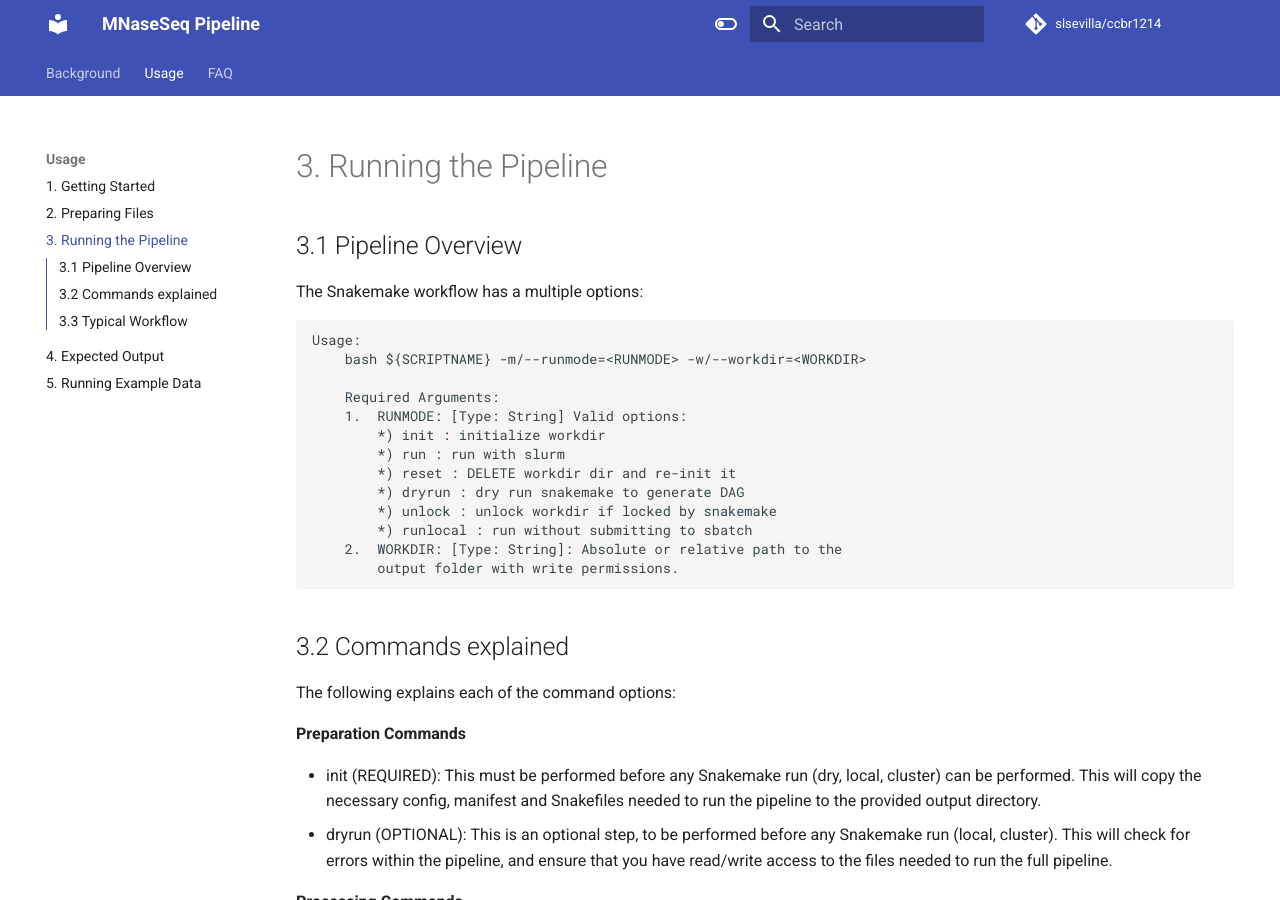
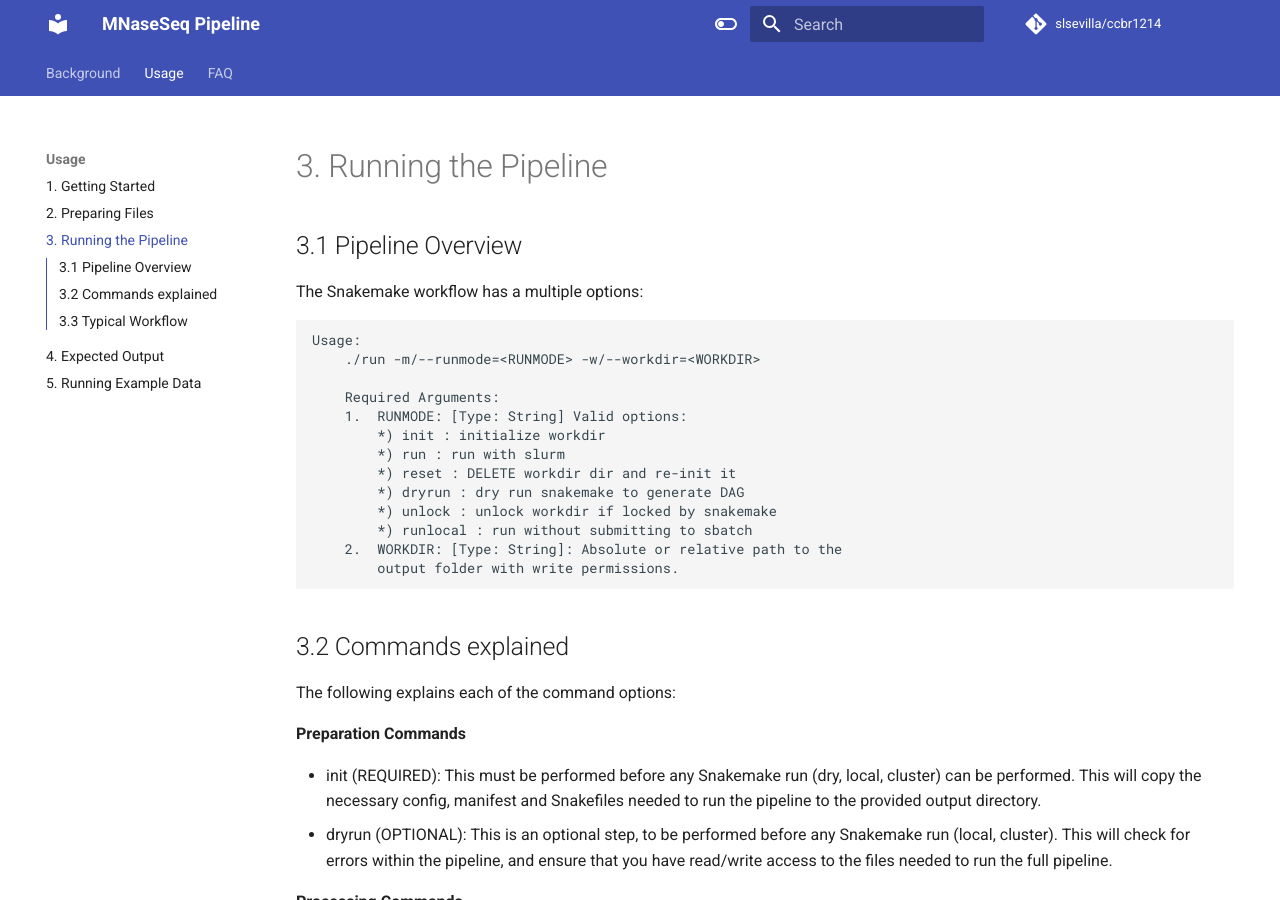
Before and after one commit to CCBR/MAPLE, an MkDocs documentation site: the page built from docs/ccbr1214/run.md, in a window 1280 px wide and 900 px high. Built offline with MkDocs 1.6.1 and Material for MkDocs 9.7.7, drawn with Linux system fonts in a browser that asks for light colours; comment, search, counter and statistics services are not loaded; the version menu is left out.

Commit message:
fix bash script name

````diff
--- a/docs/ccbr1214/run.md
+++ b/docs/ccbr1214/run.md
@@ -3,7 +3,7 @@
 The Snakemake workflow has a multiple options:
 ```
 Usage:
-    bash ${SCRIPTNAME} -m/--runmode=<RUNMODE> -w/--workdir=<WORKDIR>
+    ./run -m/--runmode=<RUNMODE> -w/--workdir=<WORKDIR>
 
     Required Arguments:
     1.  RUNMODE: [Type: String] Valid options:
````
